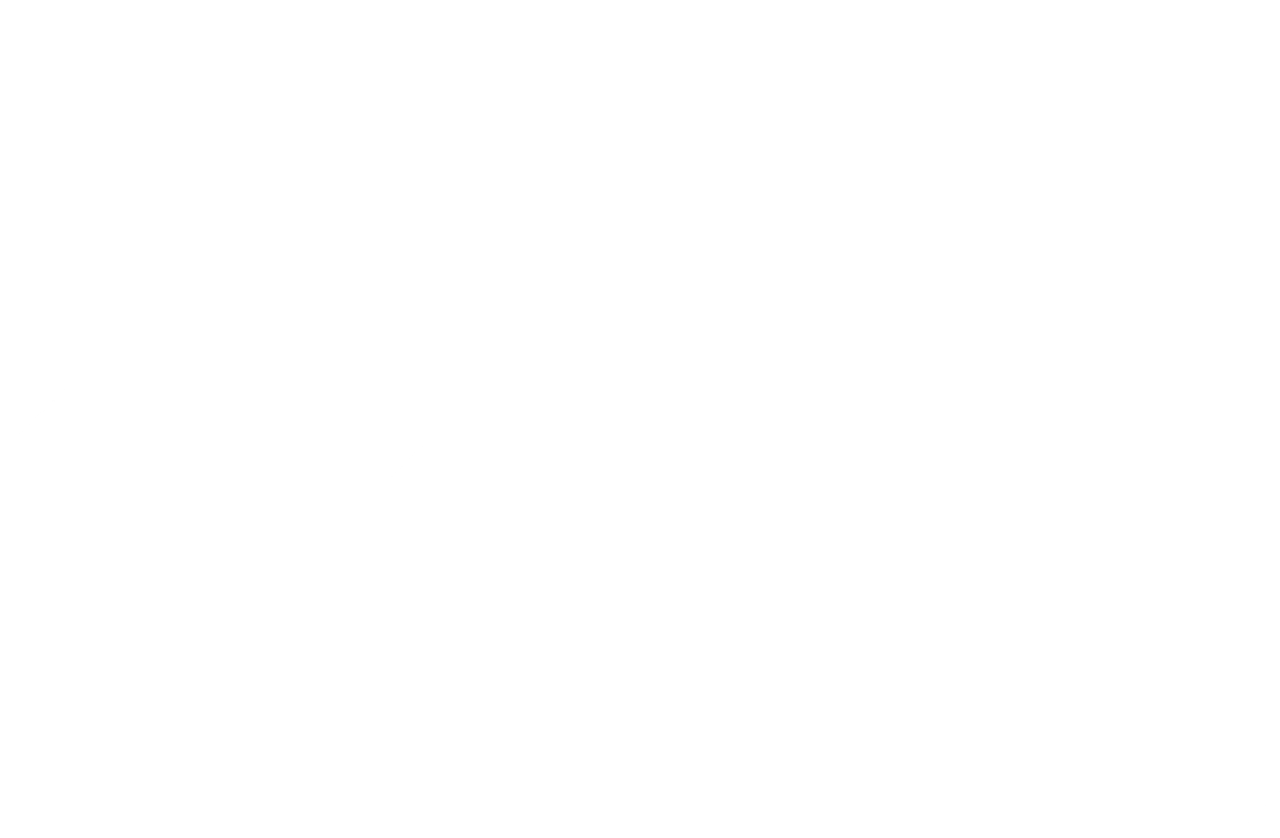
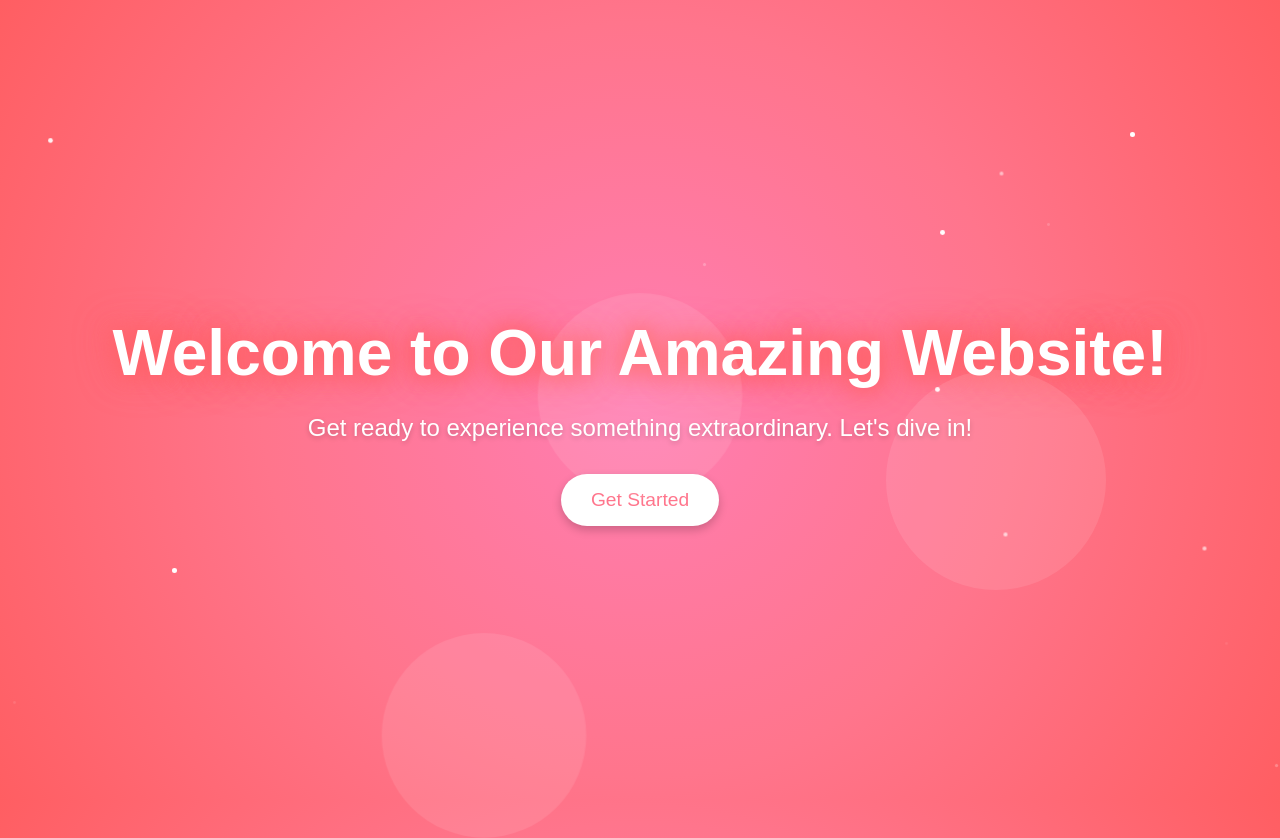
Before and after one commit to dgjdgithub/testGit, a plain HTML site: page index.html in a window 1280 px wide. Before the commit the page ends 800 px from the top, so only its background shows below. Drawn offline with Linux system fonts and the light colour scheme.

```diff
--- a/index.html
+++ b/index.html
@@ -1,35 +1,132 @@
+<!DOCTYPE html>
+<html lang="en">
+<head>
+    <meta charset="UTF-8">
+    <meta name="viewport" content="width=device-width, initial-scale=1.0">
+    <title>Welcome!</title>
     <style>
-    .meteor {
+        body {
+            font-family: 'Poppins', Arial, sans-serif;
+            margin: 0;
+            padding: 0;
+            display: flex;
+            justify-content: center;
+            align-items: center;
+            height: 100vh;
+            background: radial-gradient(circle, #ff7eb3, #ff758c, #ff5e62);
+            color: white;
+            text-align: center;
+            overflow: hidden;
+        }
+        h1 {
+            font-size: 4rem;
+            margin-bottom: 1rem;
+            text-shadow: 0 4px 10px rgba(0, 0, 0, 0.3);
+            animation: glow 2s infinite alternate;
+        }
+        p {
+            font-size: 1.5rem;
+            margin-bottom: 2rem;
+            text-shadow: 0 2px 5px rgba(0, 0, 0, 0.2);
+        }
+        .button {
+            padding: 15px 30px;
+            font-size: 1.2rem;
+            color: #ff758c;
+            background-color: white;
+            border: none;
+            border-radius: 50px;
+            cursor: pointer;
+            transition: transform 0.3s ease, background-color 0.3s ease;
+            box-shadow: 0 4px 10px rgba(0, 0, 0, 0.2);
+        }
+        .button:hover {
+            background-color: #ffe0e6;
+            transform: scale(1.1);
+        }
+        @keyframes glow {
+            from {
+                text-shadow: 0 0 10px #ff758c, 0 0 20px #ff758c, 0 0 30px #ff758c;
+            }
+            to {
+                text-shadow: 0 0 20px #ff5e62, 0 0 30px #ff5e62, 0 0 40px #ff5e62;
+            }
+        }
+        .floating {
             position: absolute;
-        width: 2px;
-        height: 80px;
-        background: linear-gradient(to bottom, white, transparent);
+            width: 200px;
+            height: 200px;
+            background: rgba(255, 255, 255, 0.1);
             border-radius: 50%;
-        animation: shoot 2s linear infinite;
+            animation: float 6s infinite ease-in-out;
         }
-    @keyframes shoot {
-        0% {
+        .floating:nth-child(1) {
+            top: 10%;
+            left: 20%;
+            animation-delay: 0s;
+        }
+        .floating:nth-child(2) {
+            top: 50%;
+            left: 70%;
+            animation-delay: 2s;
+        }
+        .floating:nth-child(3) {
+            top: 80%;
+            left: 30%;
+            animation-delay: 4s;
+        }
+        @keyframes float {
+            0%, 100% {
+                transform: translateY(0) scale(1);
+            }
+            50% {
+                transform: translateY(-20px) scale(1.1);
+            }
+        }
+        .star {
+            position: absolute;
+            width: 5px;
+            height: 5px;
+            background: white;
+            border-radius: 50%;
+            animation: twinkle 3s infinite ease-in-out;
+        }
+        @keyframes twinkle {
+            0%, 100% {
+                opacity: 0;
+                transform: scale(0.5);
+            }
+            50% {
                 opacity: 1;
-            transform: translate(-50px, -50px) rotate(45deg) scale(1);
-        }
-        100% {
-            opacity: 0;
-            transform: translate(100vw, 100vh) rotate(45deg) scale(0.5);
+                transform: scale(1);
             }
         }
     </style>
+</head>
+<body>
+    <div>
+        <h1>Welcome to Our Amazing Website!</h1>
+        <p>Get ready to experience something extraordinary. Let's dive in!</p>
+        <button class="button" onclick="alert('Thank you for visiting!')">Get Started</button>
+    </div>
+    <div class="floating"></div>
+    <div class="floating"></div>
+    <div class="floating"></div>
     <script>
-    function createMeteor() {
-        const meteor = document.createElement('div');
-        meteor.classList.add('meteor');
-        meteor.style.top = Math.random() * 50 + 'vh';
-        meteor.style.left = Math.random() * 50 + 'vw';
-        document.body.appendChild(meteor);
+        function createStar() {
+            const star = document.createElement('div');
+            star.classList.add('star');
+            star.style.top = Math.random() * 100 + 'vh';
+            star.style.left = Math.random() * 100 + 'vw';
+            star.style.animationDuration = Math.random() * 2 + 2 + 's';
+            document.body.appendChild(star);
 
             setTimeout(() => {
-            meteor.remove();
-        }, 2000);
+                star.remove();
+            }, 3000);
         }
 
-    setInterval(createMeteor, 500);
+        setInterval(createStar, 200);
     </script>
+</body>
+</html>
```
Lines whose indentation alone changed are shown as unchanged.
